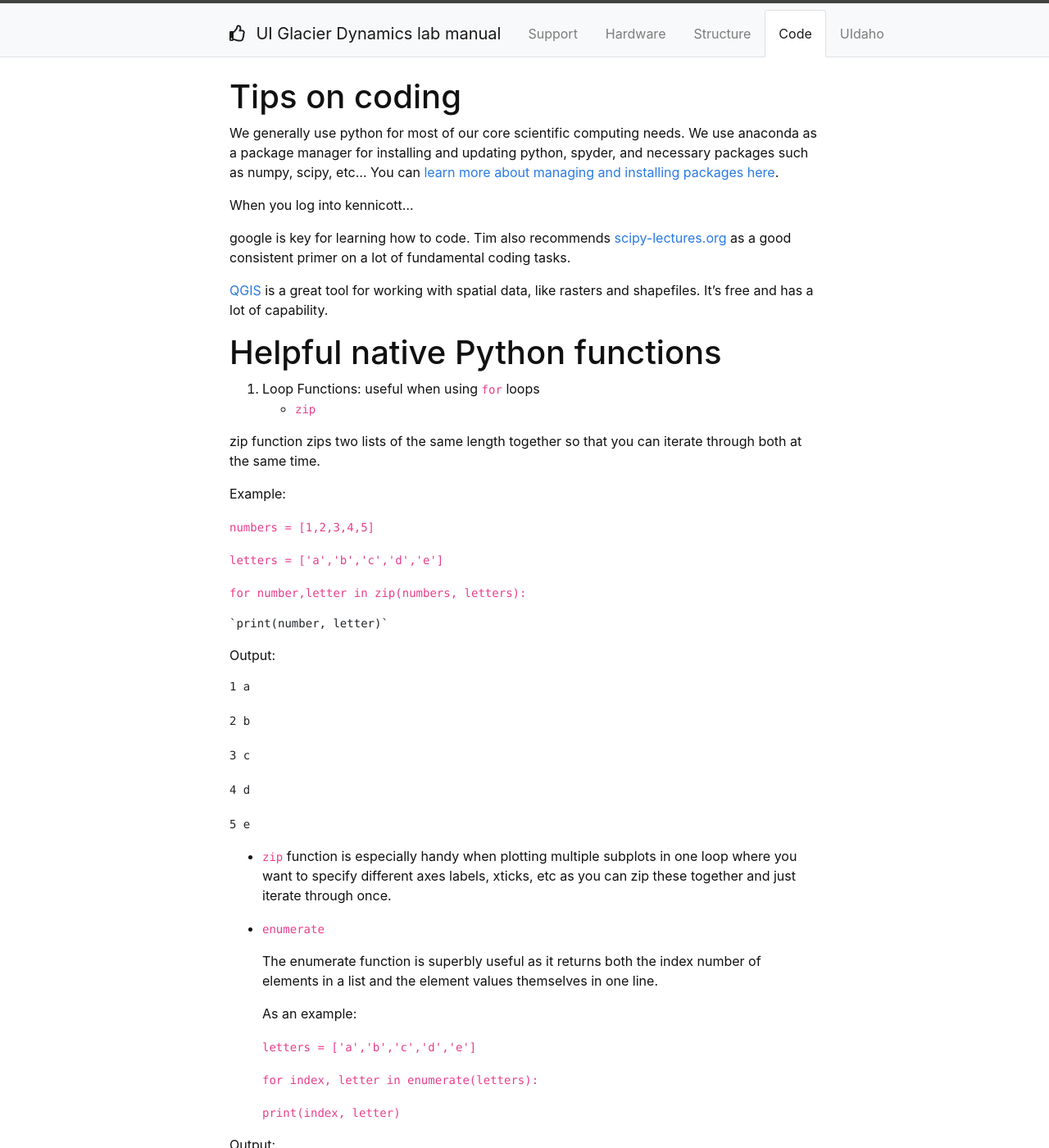
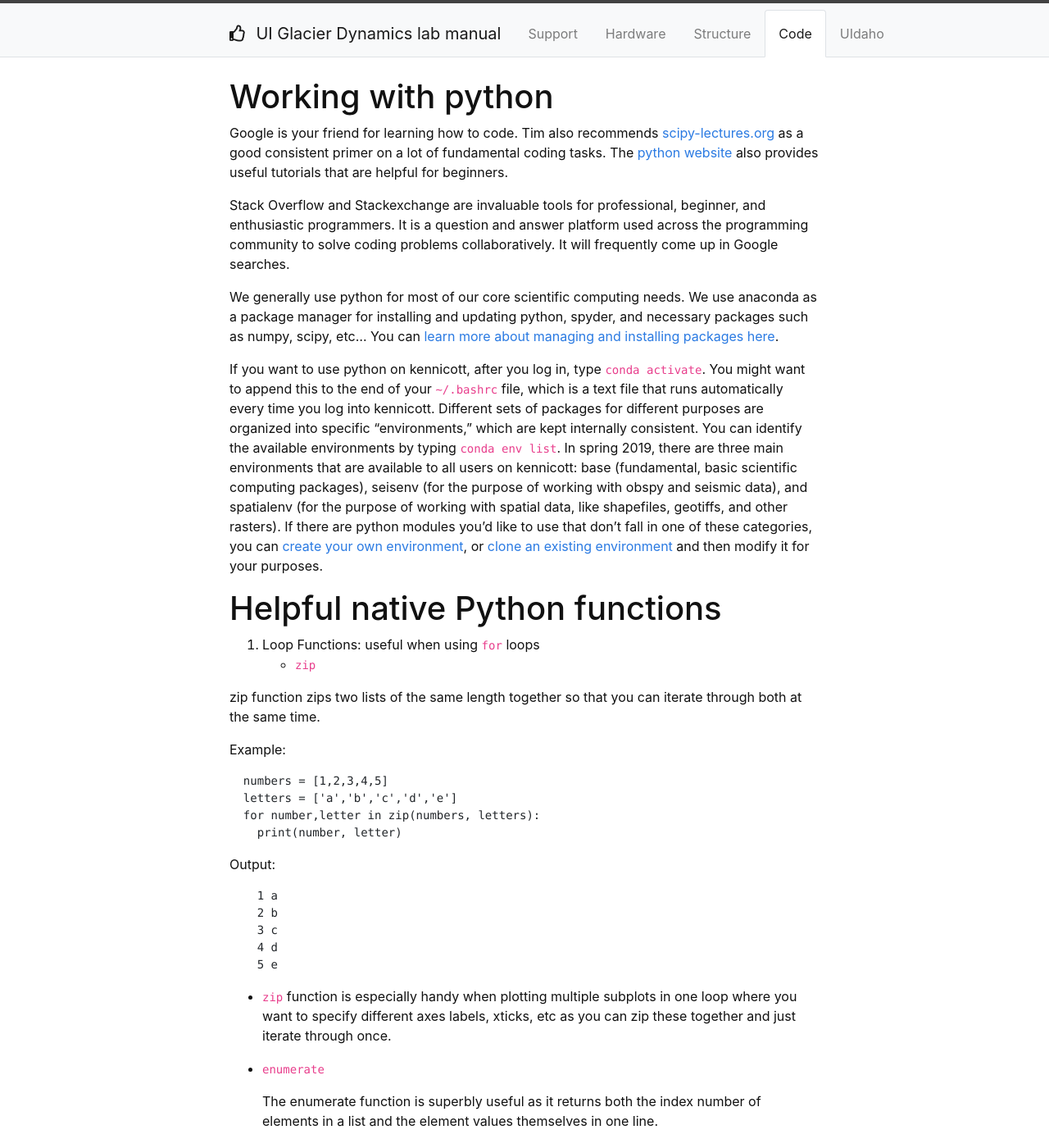
Before and after one commit to yoramterleth/uiglaciology, a Jekyll site: the page built from content/3-code.md, in a window 1280 px wide and 1400 px high. Shown: the whole window at 82% size. Built offline with Jekyll 4.4.1, drawn with Linux system fonts in a browser that asks for light colours; some of the changed text lies outside the part shown.

Commit message:
Modest reorganization and reformatting
Modest reorganization and reformatting after changes from Tristan and Emma

````diff
--- a/content/3-code.md
+++ b/content/3-code.md
@@ -3,16 +3,14 @@ title: Code
 nav: true
 ---
 
-# Tips on coding
+# Working with python
+Google is your friend for learning how to code.  Tim also recommends [scipy-lectures.org](https://scipy-lectures.org/) as a good consistent primer on a lot of fundamental coding tasks. The [python website](https://wiki.python.org/moin/BeginnersGuide) also provides useful tutorials that are helpful for beginners.
+
+Stack Overflow and Stackexchange are invaluable tools for professional, beginner, and enthusiastic programmers. It is a question and answer platform used across the programming community to solve coding problems collaboratively.	 It will frequently come up in Google searches.
+
 We generally use python for most of our core scientific computing needs.  We use anaconda as a package manager for installing and updating python, spyder, and necessary packages such as numpy, scipy, etc...  You can [learn more about managing and installing packages here](https://docs.conda.io/projects/conda/en/latest/user-guide/tasks/manage-pkgs.html#).
 
-When you log into kennicott...
-
-google is key for learning how to code.  Tim also recommends [scipy-lectures.org](https://scipy-lectures.org/) as a good consistent primer on a lot of fundamental coding tasks.
-
-
-[QGIS](https://www.qgis.org/en/site/) is a great tool for working with spatial data, like rasters and shapefiles.  It's free and has a lot of capability.
-
+If you want to use python on kennicott, after you log in, type `conda activate`.  You might want to append this to the end of your `~/.bashrc` file, which is a text file that runs automatically every time you log into kennicott. Different sets of packages for different purposes are organized into specific "environments," which are kept internally consistent.  You can identify the available environments by typing `conda env list`.  In spring 2019, there are three main environments that are available to all users on kennicott: base (fundamental, basic scientific computing packages), seisenv (for the purpose of working with obspy and seismic data), and spatialenv (for the purpose of working with spatial data, like shapefiles, geotiffs, and other rasters).  If there are python modules you'd like to use that don't fall in one of these categories, you can [create your own environment](https://docs.conda.io/projects/conda/en/latest/user-guide/tasks/manage-environments.html#creating-an-environment-with-commands), or [clone an existing environment](https://docs.conda.io/projects/conda/en/latest/user-guide/tasks/manage-environments.html#cloning-an-environment) and then modify it for your purposes.
 
 
 
@@ -24,25 +22,22 @@ google is key for learning how to code.  Tim also recommends [scipy-lectures.org
 
   Example:
 
-  `numbers = [1,2,3,4,5]`
-
-  `letters = ['a','b','c','d','e']`
-
-  `for number,letter in zip(numbers, letters):`
-
-    `print(number, letter)`
+  ```
+  numbers = [1,2,3,4,5]
+  letters = ['a','b','c','d','e']
+  for number,letter in zip(numbers, letters):
+    print(number, letter)
+  ```
 
 Output:
+  ```
+    1 a
+    2 b
+    3 c
+    4 d
+    5 e
+  ```
 
-    1 a
-
-    2 b
-
-    3 c
-
-    4 d
-
-    5 e
 
 - `zip` function is especially handy when plotting multiple subplots in one loop where you want to specify different axes labels, xticks, etc as you can zip these together and just iterate through once.
 
@@ -52,23 +47,20 @@ Output:
 
   As an example:
 
-  `letters = ['a','b','c','d','e']`
-
-  `for index, letter in enumerate(letters):`
-
-    `print(index, letter)`
+  ```
+  letters = ['a','b','c','d','e']
+  for index, letter in enumerate(letters):
+    print(index, letter)
+   ```
 
  Output:
-
+  ```
     0 a
-
     1 b
-
     2 c
-
     3 d
-
     4 e
+  ```
 
 
 
@@ -81,3 +73,7 @@ Output:
 1. os module
 - `os.listdir(directory_path)`
 - `os.path.join(path_stem, filename)`
+
+
+# Geographic information systems (GIS)
+[QGIS](https://www.qgis.org/en/site/) is a great tool for working with spatial data, like rasters and shapefiles.  It's free and has a lot of capability.
````
